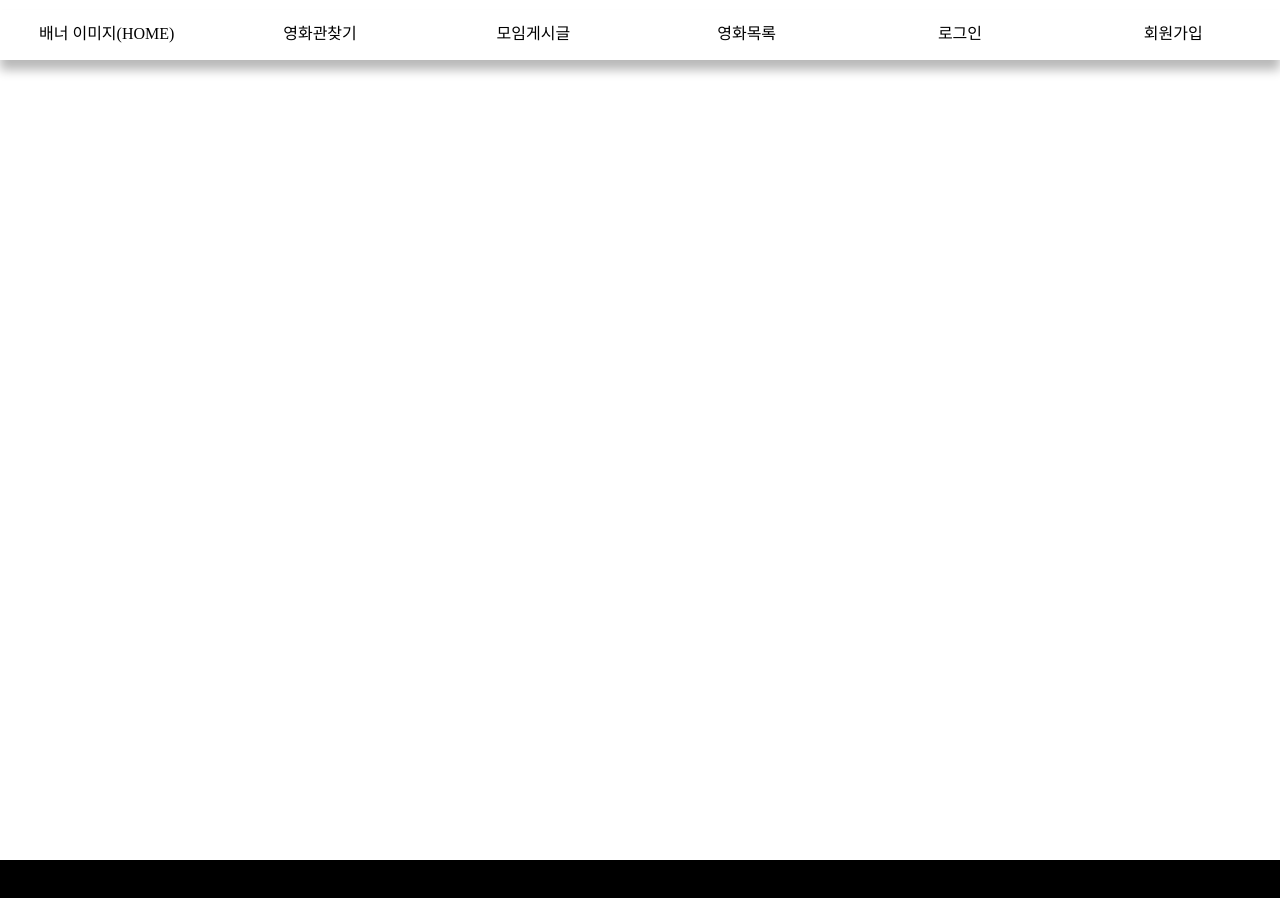
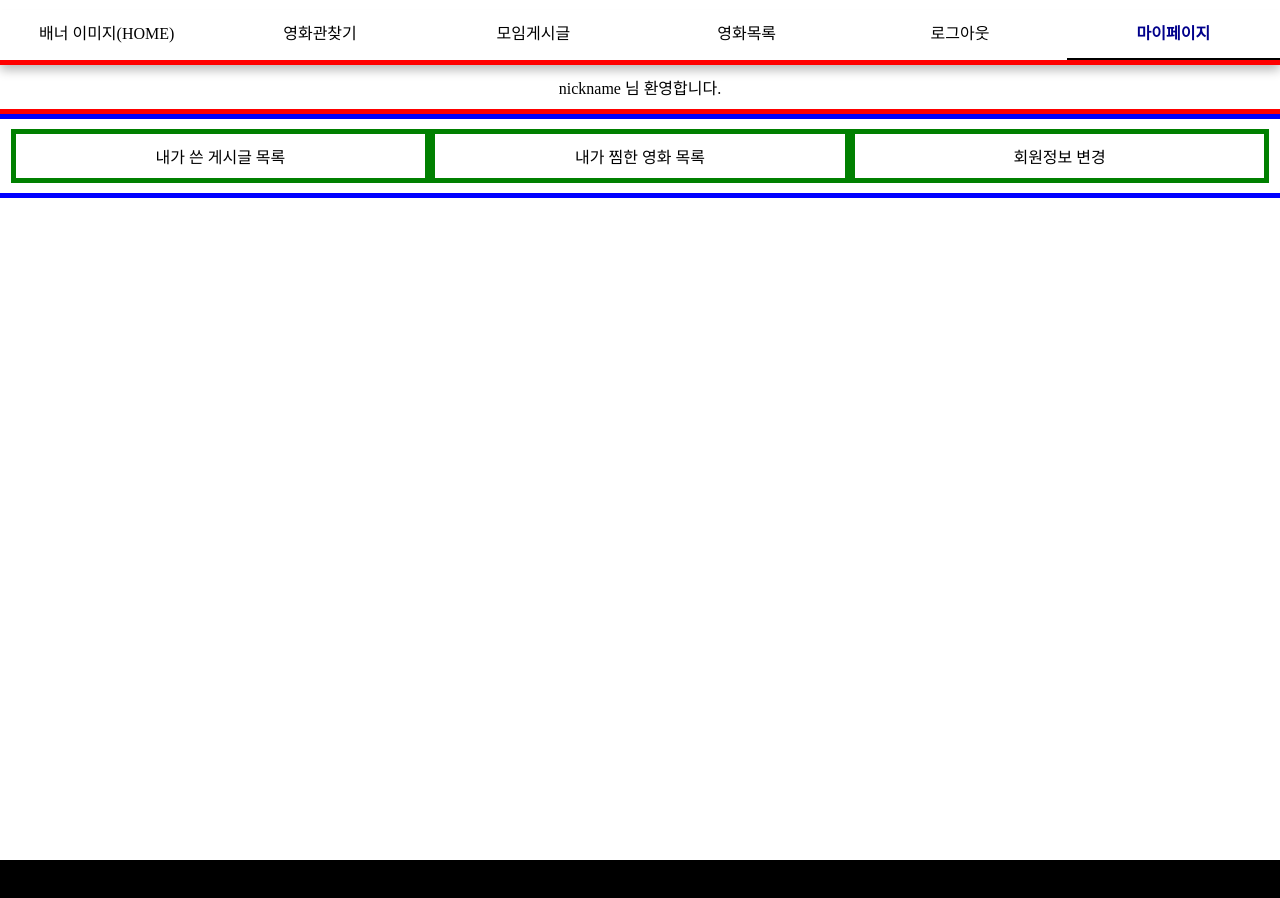
Before and after one commit to NemoTaek/Applix-Client, a React (Create React App) app: page /mypage in a window 1280 px wide. Shown: the top 898 px of the page. Built offline with nearby package versions, Linux system fonts and the light colour scheme.

Commit message:
Completed : #5 wireframe

```diff
--- a/src/App.css
+++ b/src/App.css
@@ -24,6 +24,7 @@ header {
   /* border: 1px solid red; */
 }
 
+/* -------------------------signup css-------------------------------*/
 .signup {
   display: flex;
   align-items: center;
@@ -61,6 +62,35 @@ header {
   margin-bottom: 20px;
 }
 
+/* -------------------------mypage css-------------------------------*/
+.mypage_wrap{
+  width: 100%;
+  height: 100vh;
+}
+
+.mypage_wrap .info{
+  width: 100%;
+  padding: 10px;
+  border-top: red 5px solid;
+  border-bottom: red 5px solid;
+}
+
+.mypage_wrap .mypage_list{
+  width: 100%;
+  padding: 10px;
+  border-top: blue 5px solid;
+  border-bottom: blue 5px solid;
+}
+
+.mypage_wrap .mypage_list .list{
+  display: inline-block;
+  width: 33.3%;
+  height: 100%;
+  padding: 10px;
+  border: green 5px solid;
+  cursor: pointer;
+}
+
 footer {
   width: 100%;
   height: 150px;
--- a/src/App.js
+++ b/src/App.js
@@ -4,14 +4,18 @@ import "./App.css";
 // pages
 import Main from "./pages/Main";
 import Signup from "./pages/Signup";
+import MyPage from "./pages/MyPage";
 // import Login from "./pages/Login";
 // components
 import Nav from "./components/Nav";
 
 class App extends Component {
-  state = {
-    isLogin: false,
-  };
+  constructor(props) {
+    super(props);
+    this.state = {
+      isLogin: true,
+    };
+  }
 
   onLogin = () => {
     this.setState((prevState) => ({
@@ -33,10 +37,8 @@ class App extends Component {
             <Route path="/login">
               {/* <Login isLogin={isLogin} onLogin={this.onLogin} /> */}
             </Route>
-            <Route path="/mypage">{/* <Mypage /> */}</Route>
+            <Route path="/mypage" component={MyPage} />
             <Route path="/signup" component={Signup} />
-            {/* <Signup />
-            </Route> */}
             <Route path="/findtheater" />
             <Route path="/board" />
             <Route path="/movielist" />
--- /dev/null
+++ b/src/pages/MyPage.js
@@ -0,0 +1,35 @@
+import React from "react";
+
+function MyPage(props) {
+  return (
+    <div className="mypage_wrap">
+      <div className="info">
+        <p className="welcome">
+          {/* {getMypage.nickname} 님 환영합니다. */}nickname 님 환영합니다.
+          </p>
+      </div>
+      <div className="mypage_list">
+        <div className="list">내가 쓴 게시글 목록</div>
+        <div className="list">내가 찜한 영화 목록</div>
+        <div className="list" >회원정보 변경</div>
+        {/* onClick={() => console.log(history)} */}
+      </div>
+    </div>
+  );
+}
+
+// function getMypage() {
+//   axios.get('/mypage', {
+//     headers: {
+//       session: req.session.userid
+//     }
+//   })
+//     .then(function (response) {
+//       console.log(response);
+//     })
+//     .catch(function (error) {
+//       console.log(error);
+//     })
+// }
+
+export default MyPage;
--- a/src/pages/Signup.js
+++ b/src/pages/Signup.js
@@ -10,7 +10,7 @@ function Signup(props) {
 
       <div className="signup password">
         <span className="span">password: </span>
-        <input className="input input_password" type="password" minlength="8" placeholder="비밀번호는 8자리 이상"></input>
+        <input className="input input_password" type="password" placeholder="비밀번호는 8자리 이상"></input>
       </div>
 
       <div className="signup nickname">
```
